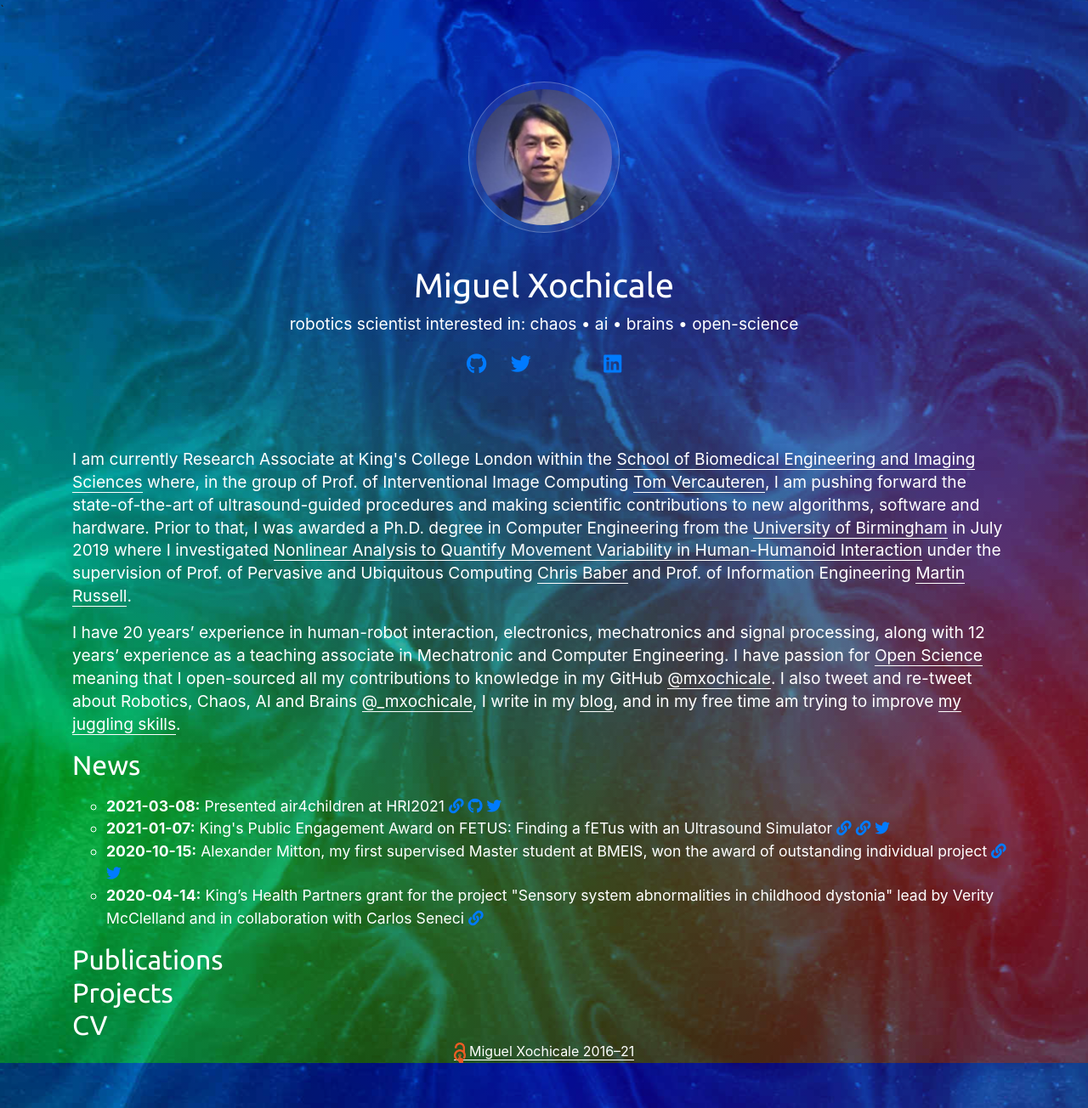
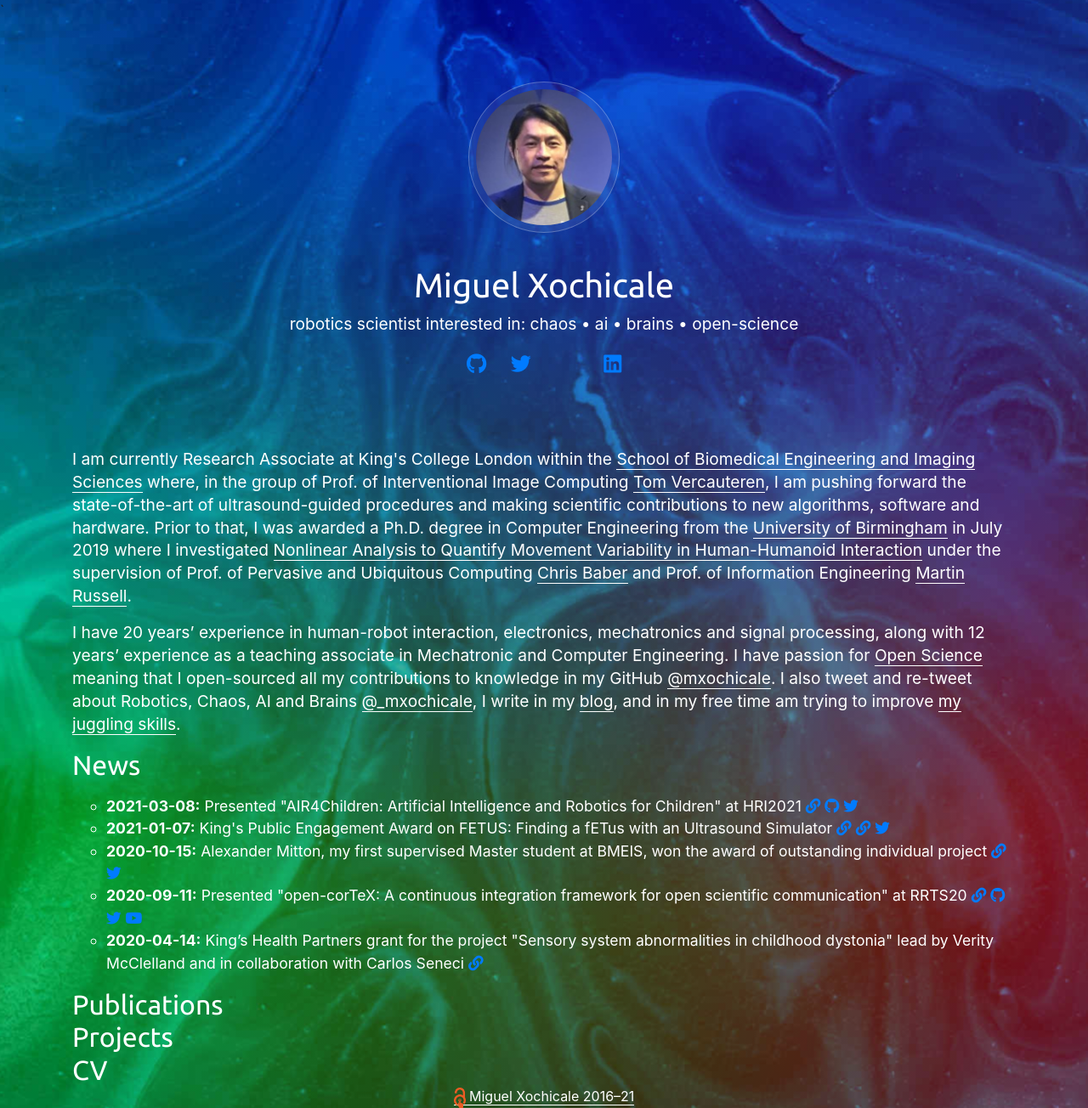
Before and after one commit to mxochicale/mxochicale.github.io, a Jekyll site: the page built from index.html, in a window 1280 px wide. Shown: the whole page at 85% size. Built offline with Jekyll 4.4.1, drawn with Linux system fonts in a browser that asks for light colours; nearby versions of some CDN libraries; comment, search, counter and statistics services are not loaded; a style sheet for code colours, icons or effects is not loaded.

Commit message:
adds/updates links in news.html

```diff
--- a/_includes/news.html
+++ b/_includes/news.html
@@ -1,9 +1,10 @@
 <p >
 
 <ul class="bullets">
-  <li> <b>2021-03-08:</b> Presented air4children at HRI2021  <a href="https://sites.google.com/view/robotschildrights/home">  <i class="fa fa-link"></i>  </a>    <a href="https://github.com/air4children/hri2021"> <i class="fab fa-github"></i>  </a> <a href="https://twitter.com/_mxochicale/status/1368839470502514690"> <i class="fab fa-twitter"></i> </a> </li>
+  <li> <b>2021-03-08:</b> Presented "AIR4Children: Artificial Intelligence and Robotics for Children" at HRI2021  <a href="https://sites.google.com/view/robotschildrights/home">  <i class="fa fa-link"></i>  </a>    <a href="https://github.com/air4children/hri2021"> <i class="fab fa-github"></i>  </a> <a href="https://twitter.com/_mxochicale/status/1368839470502514690"> <i class="fab fa-twitter"></i> </a> </li>
   <li> <b>2021-01-07:</b> King's Public Engagement Award on FETUS: Finding a fETus with an Ultrasound Simulator <a href="https://kingsengagedresearchblog.wordpress.com/2021/01/22/winners_dec20_pe_smallgrants/">  <i class="fa fa-link"></i>  </a>    <a href="http://mxochicale.github.io/kings-pe-award/">  <i class="fa fa-link"></i> </a>    <a href="https://twitter.com/GIFT_Surg/status/1347211959775752192"> <i class="fab fa-twitter"></i> </a>    </li>
   <li> <b>2020-10-15:</b> Alexander Mitton, my first supervised Master student at BMEIS, won the award of outstanding individual project <a href="https://www.kcl.ac.uk/news/mscmres-healthcare-technologies-award-student-prizes-for-outstanding-performance-and-contributions-to-student-life">  <i class="fa fa-link"></i>  </a>  <a href="https://twitter.com/_mxochicale/status/1319171615209345025"> <i class="fab fa-twitter"></i> </a>  </li>
+  <li> <b>2020-09-11:</b> Presented "open-corTeX: A continuous integration framework for open scientific communication" at RRTS20 <a href="https://coursesandconferences.wellcomeconnectingscience.org/our-events/reproducibility-replicability-trust-in-science-2020/">  <i class="fa fa-link"></i>  </a>  <a href="https://github.com/mxochicale/rrts2020"> <i class="fab fa-github"></i>  </a>  <a href="https://twitter.com/_mxochicale/status/1303285677375852545"> <i class="fab fa-twitter"></i> </a>  <a href="https://www.youtube.com/watch?v=KHDezS4LfZ0">  <i class="fab fa-youtube"></i>  </a>   </li>
   <li> <b>2020-04-14:</b> King’s Health Partners grant for the project "Sensory system abnormalities in childhood dystonia" lead by Verity McClelland and in collaboration with Carlos Seneci <a href="https://kclpure.kcl.ac.uk/portal/en/projects/sensory-system-abnormalities-in-childhood-dystonia--dystonic-cerebral-palsy--are-sensory-networks-modulated-by-deep-brain-stimulation(8626b4a3-8b3c-440a-8db1-82268fbb124a).html">  <i class="fa fa-link"></i>  </a> </li>
 </ul>
 
```
